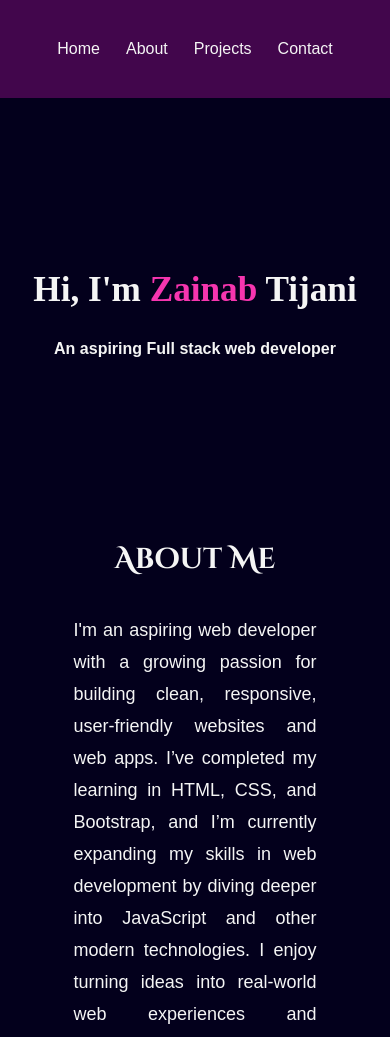
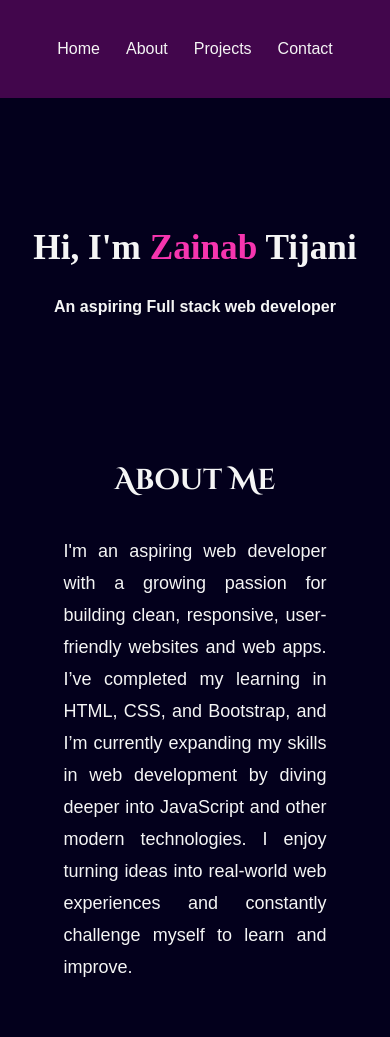
Before and after one commit to zainabtechy/portfolio, a plain HTML site: page index.html in a window 390 px wide. Shown: the top 1037 px of the page. Drawn offline with Linux system fonts and the light colour scheme.

Commit message:
Add files via upload
Updated about section

```diff
--- a/index.html
+++ b/index.html
@@ -64,7 +64,7 @@
                 </div>
 
                 <div class="card">
-                    <img src="./images/Mondrian.png" alt="mondrian painting image" height="200">
+                    <img src="./images/mondrian.png" alt="mondrian painting image" height="200">
                     <div class="card-content">
                         <h3>Mondrian Painting</h3>
                         <p>Course project to build a mondrian painting to assess my understanding of CSS grid.</p>
--- a/style.css
+++ b/style.css
@@ -42,7 +42,7 @@ a{
     color:rgb(246, 53, 175);
 }
 .hero{
-    height: 50vh;
+    height: 40vh;
     display: flex;
     flex-direction: column;
     justify-content: center;
@@ -67,12 +67,12 @@ a{
 }
 
 .about-wrapper{
-    padding: 0 15px;
+    padding: 0 10px;
     display: flex;
     flex-wrap: wrap;
     align-items: center;
     justify-content: space-around;
-    gap: 5rem;
+    gap: 4rem;
     width: 70%;
     margin-left: 15%;
     margin-bottom: 70px;
@@ -178,6 +178,9 @@ a{
     padding: 10px;
     font-size: 16px;
 }
+.about-wrapper{
+    padding: 5px;
+}
 .about-content h2{
     font-size: 1.8rem;
     text-align: center;
```
Also changed, not shown: images/agencyweb.png, images/mondrian.png (added), images/snapme.jpg, images/tindog.png.
